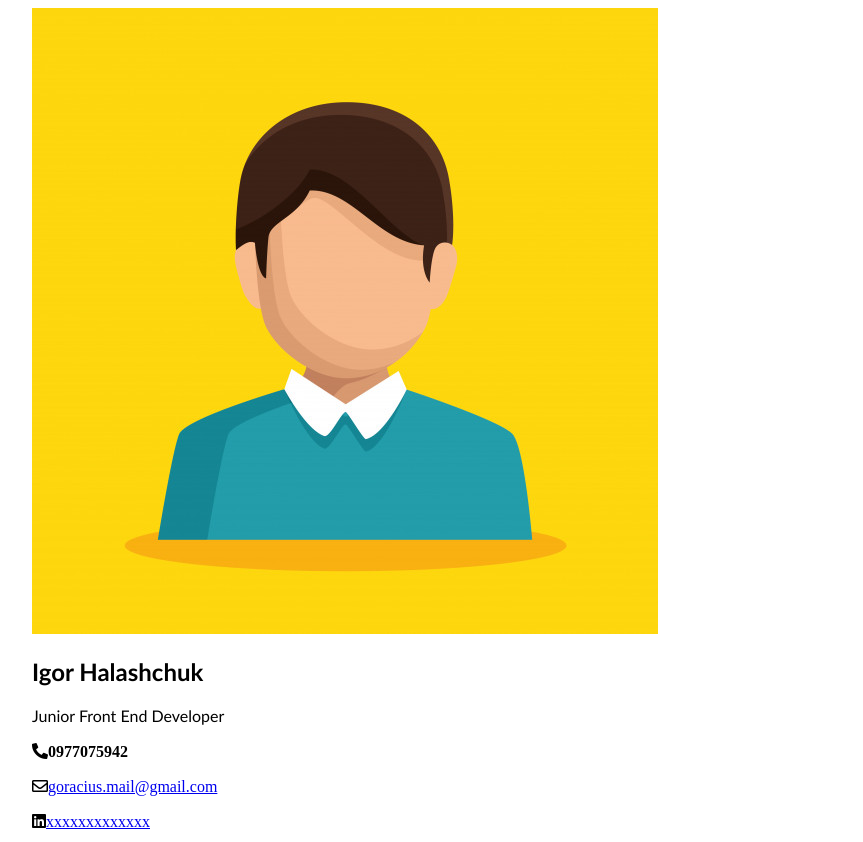
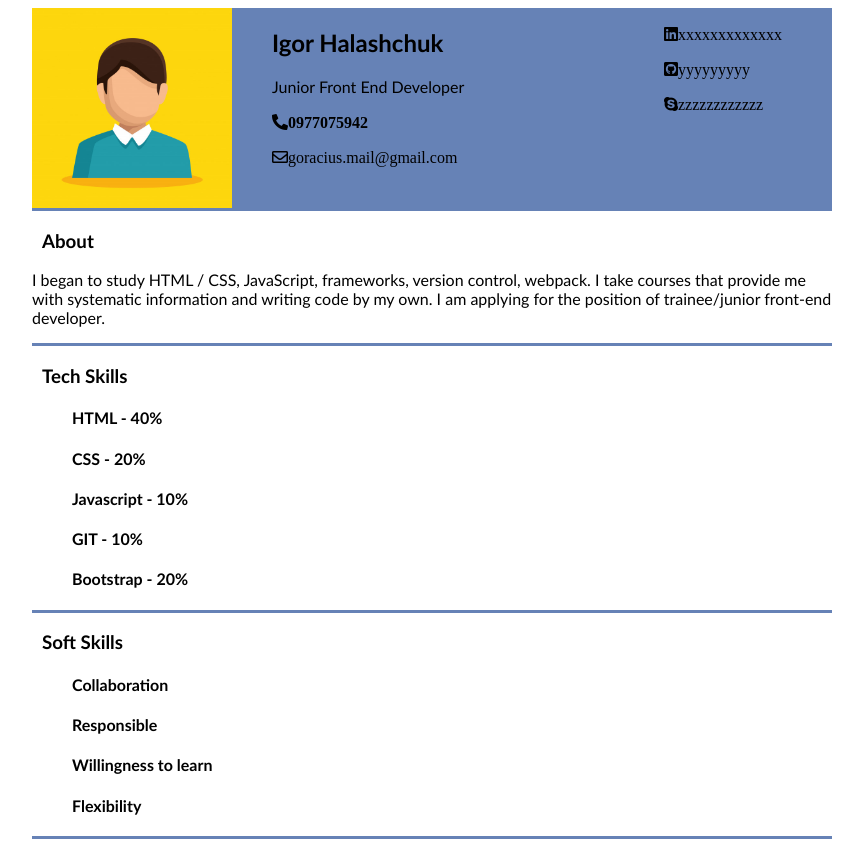
Before and after one commit to Gor4ik/rsschool-cv, a plain HTML site: page index.html in a window 1280 px wide. Shown: the top 842 px of the page, without its empty margins (208-1071 px from the left). Drawn offline with Linux system fonts and the light colour scheme.

Commit message:
feat: add header style in css  file

```diff
--- a/style.css
+++ b/style.css
@@ -5,3 +5,37 @@ width: 50em;
 margin-left: auto;
 margin-right: auto;
 }
+/* header */
+.header-content {
+  display: flex;
+  justify-content: space-between;
+  background-color: rgb(102, 130, 182);
+}
+.avatar {
+  float: left;
+  width: 200px;
+  height: 200px;
+}
+.name-item {
+  float: right;
+  margin-left: 40px;
+}
+.right-side {
+  margin-right: 50px;
+}
+div .left-side, div .right-side {
+  width: 50%;
+}
+h3 {
+  margin-left: 10px;
+}
+ul {
+  list-style: none;
+}
+.section {
+  border-bottom: solid rgb(102, 130, 182) 3px;
+}
+a {
+  text-decoration: none;
+  color: #000;
+}
```
